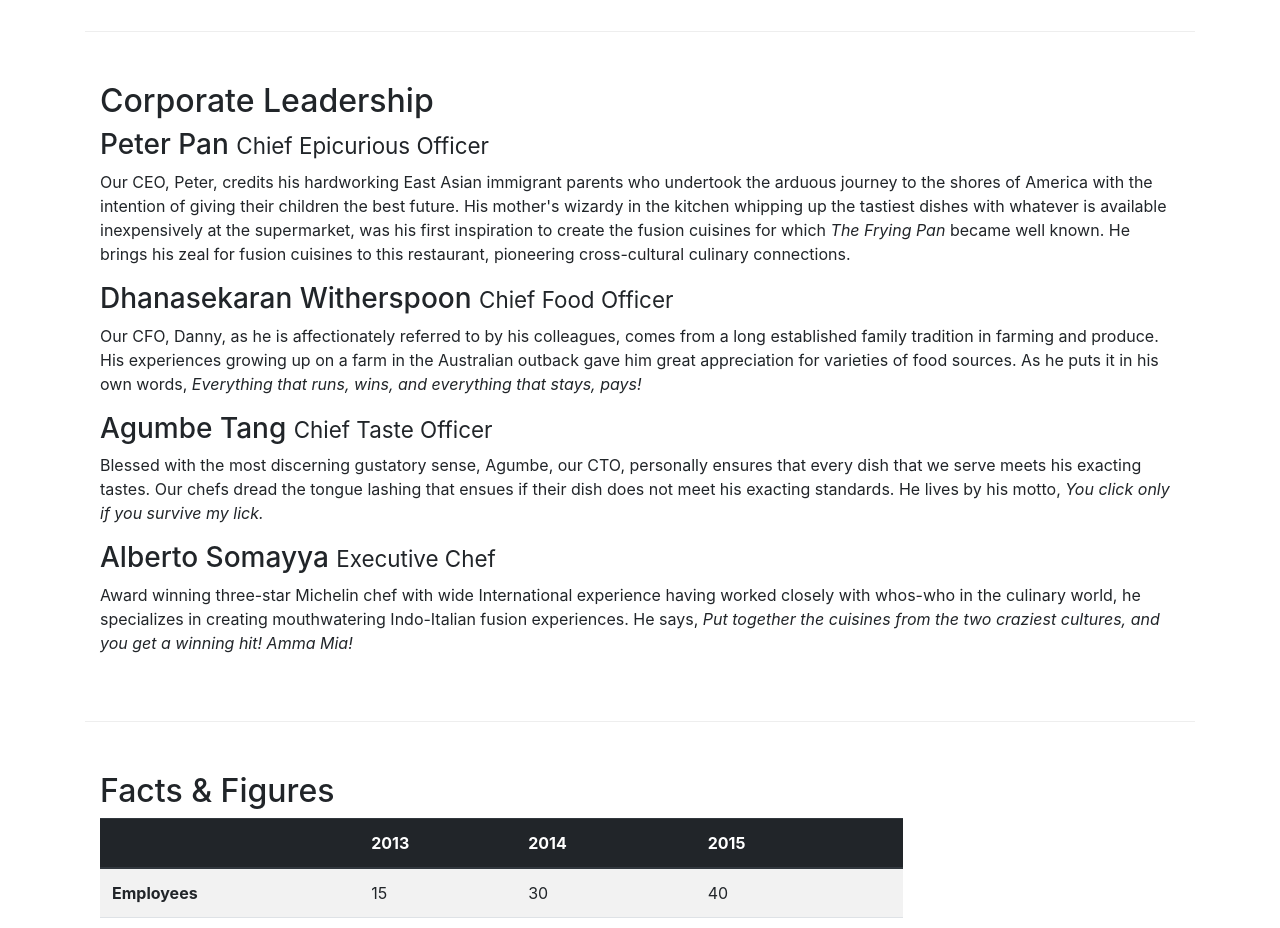
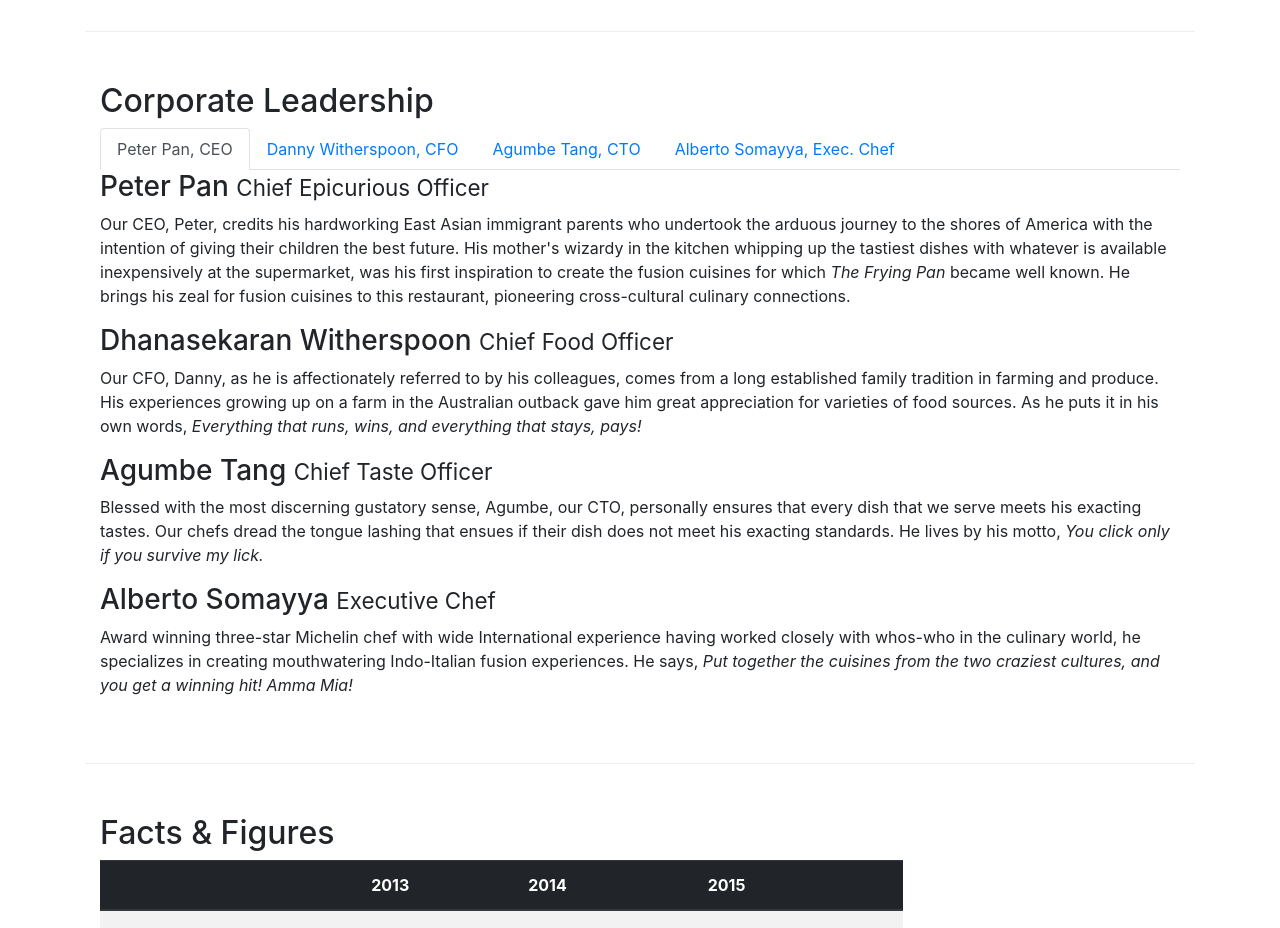
Before and after one commit to mohammedramzi176/Bootstrap-4, a website: page aboutus.html in a window 1280 px wide. Shown: the part 940-1868 px from the top of the page. Drawn offline with nearby package versions, Linux system fonts and the light colour scheme.

Commit message:
corporate leadership members names as tabs added

```diff
--- a/aboutus.html
+++ b/aboutus.html
@@ -113,6 +113,24 @@
         <div class="row row-content">
             <div class="col-12">
                 <h2>Corporate Leadership</h2>
+                <ul class="nav nav-tabs">
+                    <li class="nav-item">
+                      <a class="nav-link active" href="#peter"
+                        role="tab" data-toggle="tab">Peter Pan, CEO</a>
+                    </li>
+                    <li class="nav-item">
+                      <a class="nav-link" href="#danny" role="tab"
+                        data-toggle="tab">Danny Witherspoon, CFO</a>
+                    </li>
+                    <li class="nav-item">
+                      <a class="nav-link" href="#agumbe"role="tab"
+                        data-toggle="tab">Agumbe Tang, CTO</a>
+                    </li>
+                    <li class="nav-item">
+                      <a class="nav-link" href="#alberto" role="tab"
+                        data-toggle="tab">Alberto Somayya, Exec. Chef</a>
+                    </li>
+                </ul>
                 <h3>Peter Pan <small>Chief Epicurious Officer</small></h3>
                 <p class="d-none d-sm-block">Our CEO, Peter, credits his hardworking East Asian immigrant parents who undertook the arduous journey to the shores of America with the intention of giving their children the best future. His mother's wizardy in the kitchen whipping up the tastiest dishes with whatever is available inexpensively at the supermarket, was his first inspiration to create the fusion cuisines for which <em>The Frying Pan</em> became well known. He brings his zeal for fusion cuisines to this restaurant, pioneering cross-cultural culinary connections.</p>
                 <h3>Dhanasekaran Witherspoon <small>Chief Food Officer</small></h3>
```
